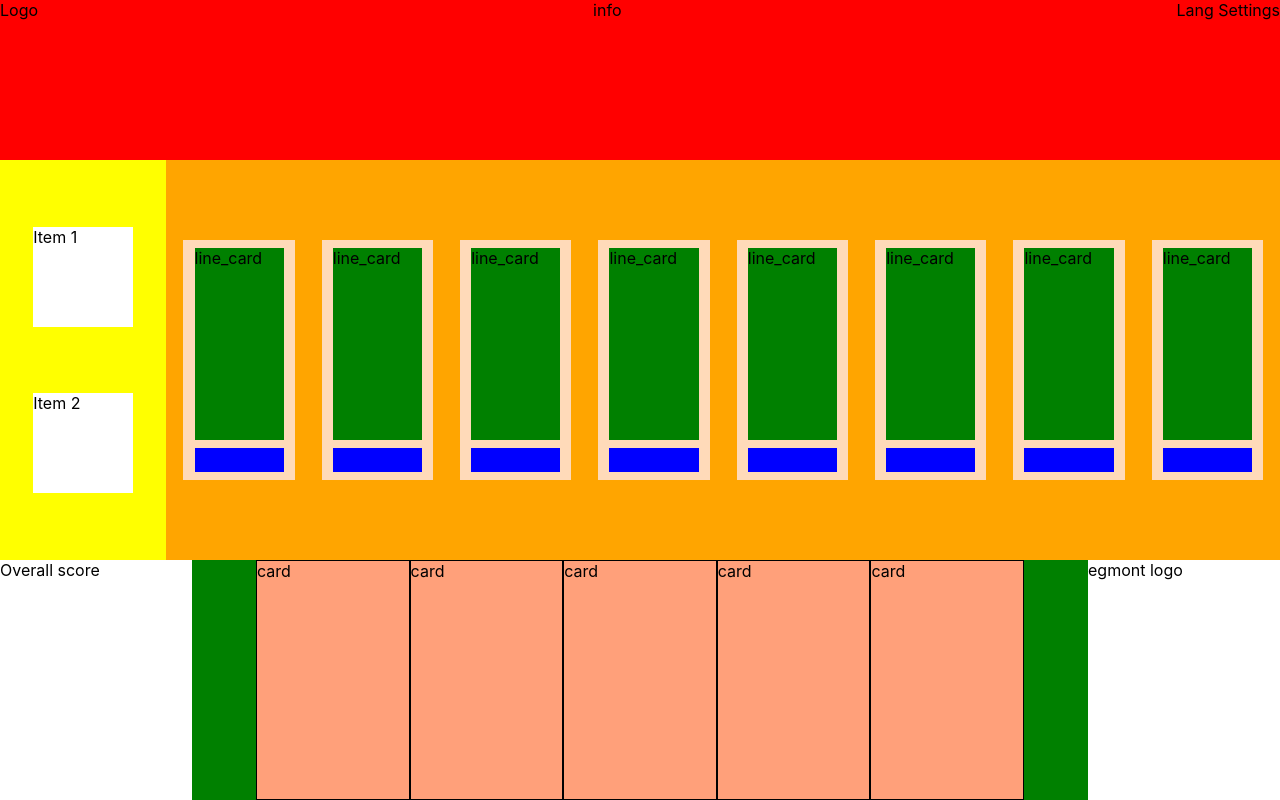
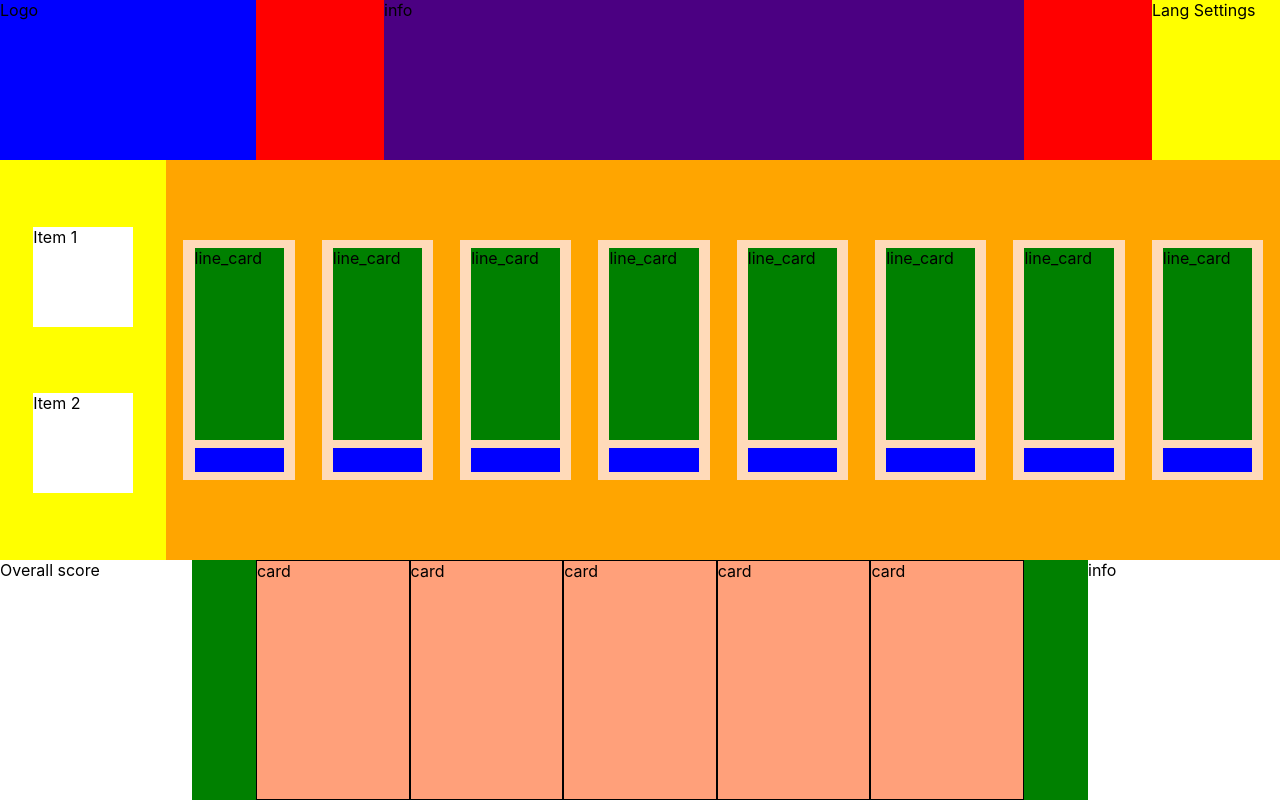
Before and after one commit to michalakweb/that-my-spot, a React (Create React App) app: page / in a window 1280 px wide. Built offline with nearby package versions, Linux system fonts and the light colour scheme.

Commit message:
all basic layout elements added

```diff
--- a/src/App.css
+++ b/src/App.css
@@ -14,6 +14,27 @@
   display: flex;
   flex-direction: row;
   justify-content: space-between;
+}
+
+#logo {
+  display: flex;
+  width: 20%;
+  height: 100%;
+  background-color: blue;
+}
+
+#game_info {
+  display: flex;
+  width: 50%;
+  height: 100%;
+  background-color: indigo;
+}
+
+#lang_settings {
+  display: flex;
+  width: 10%;
+  height: 100%;
+  background-color: yellow;
 }
 
 /* Body */
--- a/src/App.js
+++ b/src/App.js
@@ -63,7 +63,7 @@ function App() {
           <div className="card">card</div>
         </div>
 
-        <div className="egmont_logo">egmont logo</div>
+        <div className="egmont_logo">info</div>
       </div>
     </div>
   );
```
